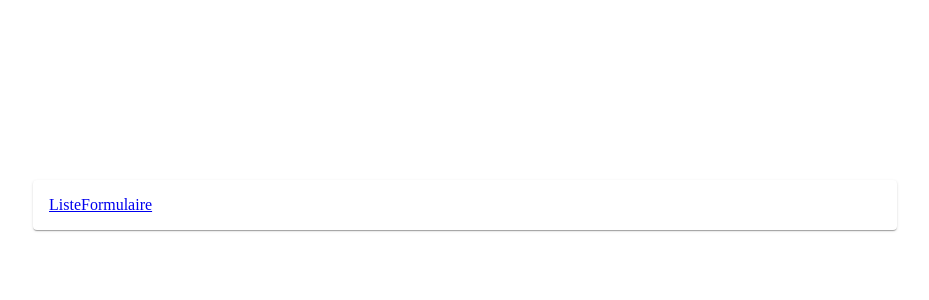
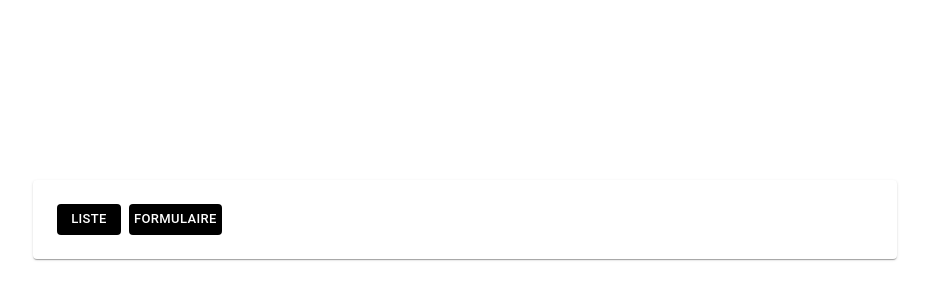
Before and after one commit to NathanaelRasoamanana/TodoList_React_Project, a React (Vite) app: page / in a window 1280 px wide. Shown: the part 20-320 px from the top of the page, without its empty margins (175-1104 px from the left). Built offline with nearby package versions, Linux system fonts and the light colour scheme.

Commit message:
Creation Layout simple pour la navigation

```diff
--- a/src/App.tsx
+++ b/src/App.tsx
@@ -1,10 +1,9 @@
+import { RouterProvider } from "react-router-dom"
+import { router } from "./router/router";
+import type { TaskProps } from "./types/TaskProps";
 import { useState } from "react";
-import type { TaskProps } from "./types/TaskProps";
-import ListTasks from "./pages/ListTasks";
-import EditTask from "./pages/EditTask";
 import { TasksContext } from "./context/TasksContext";
 import { Card } from "@mui/material";
-import { Routes, Route } from "react-router-dom";
 
 export default function App(){
 
@@ -33,7 +32,6 @@ export default function App(){
 
   return (
     <TasksContext.Provider value={valueTasksContext}>
-      <>
         <Card
             sx={{
                 display: 'grid',
@@ -43,13 +41,8 @@ export default function App(){
                 p:2,
             }}
         >
-          <Routes>
-              <Route path="/" element={<ListTasks />} />
-              <Route path="/form" element={<EditTask />} />
-          </Routes>
-
+            <RouterProvider router= {router}/>
         </Card>
-      </>
     </TasksContext.Provider>
   )
 }
--- a/src/App2.tsx
+++ /dev/null
@@ -1,51 +0,0 @@
-import { RouterProvider } from "react-router-dom"
-import { router } from "./router/router";
-import type { TaskProps } from "./types/TaskProps";
-import { useState } from "react";
-import { TasksContext } from "./context/TasksContext";
-import { Card } from "@mui/material";
-
-//Je retourne mes pages à ce niveau
-export default function App(){
-
-  const[tasks, setTasks] = useState<TaskProps[]>([
-      {
-        id: crypto.randomUUID(),
-        title: "First task ",
-        description:"La première tâche à faire... ",
-        date : "2026-03-25T10:45",
-        done:false,
-        late:false
-      },
-      {
-        id: crypto.randomUUID(),
-        title: "Second task ",
-        date : "2026-04-25T00:00",
-        done:false,
-        late:false
-      },
-    ]);
-
-    const valueTasksContext = {
-      tasks : tasks,
-      setTasks : setTasks,
-    }
-
-  return (
-    <TasksContext.Provider value={valueTasksContext}>
-          <>
-            <Card
-                sx={{
-                    display: 'grid',
-                    width: "flex",
-                    height: 'flex',
-                    m:25,
-                    p:2,
-              }}
-            >
-                <RouterProvider router= {router}/>
-            </Card>
-          </>
-        </TasksContext.Provider>
-  )
-}
--- a/src/components/NavLayout.tsx
+++ b/src/components/NavLayout.tsx
@@ -1,12 +1,31 @@
+import { Box } from "@mui/material";
 import { NavLink, Outlet } from "react-router-dom";
+import Bouton from "./Button";
 
 export default function NavLayout(){
     return(
         <>
             <header>
                 <nav>
-                    <NavLink to="/list">Liste</NavLink>
-                    <NavLink to="/form">Formulaire</NavLink>
+                    <Box sx={{p:1, gap:1, display: "flex", justifyContent: 'flex-start'}} >
+                        <NavLink to="/list">
+                            <Bouton
+                                type="button"
+                                buttonText ="Liste"
+                                txtColor="white"
+                                bgcolor="black"
+                            />
+                        </NavLink>
+
+                        <NavLink to="/form">
+                            <Bouton
+                                type="button"
+                                buttonText ="Formulaire"
+                                txtColor="white"
+                                bgcolor="black"
+                            />
+                        </NavLink>
+                    </Box>
                 </nav>
             </header>
             <div><Outlet/></div>
--- a/src/main.tsx
+++ b/src/main.tsx
@@ -1,13 +1,9 @@
 import React from "react";
 import ReactDOM from "react-dom/client";
-// import { BrowserRouter } from "react-router-dom";
-// import App from "./App";
-import App from "./App2";
+import App from "./App";
 
 ReactDOM.createRoot(document.getElementById("root")!).render(
   <React.StrictMode>
-    {/* <BrowserRouter> */}
       <App />
-    {/* </BrowserRouter> */}
   </React.StrictMode>
 );
```
Lines whose indentation alone changed are shown as unchanged.
